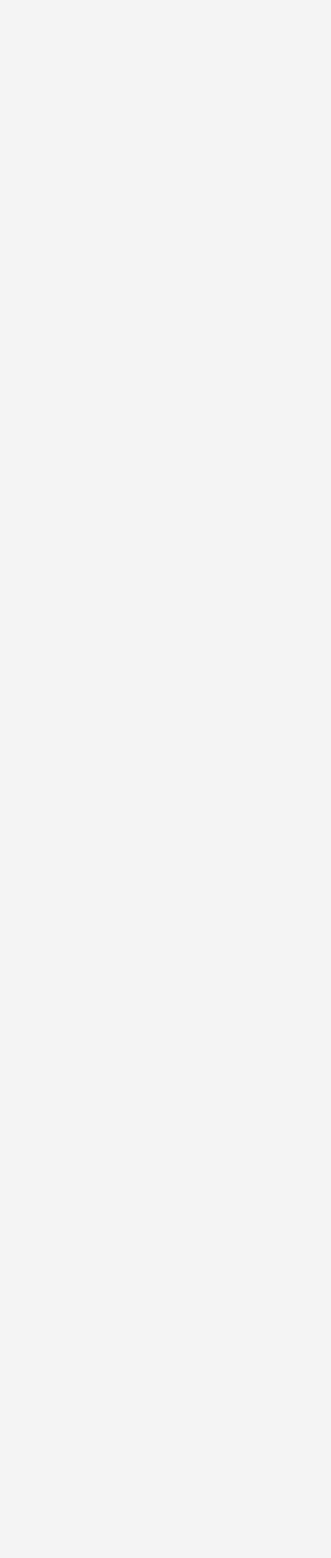
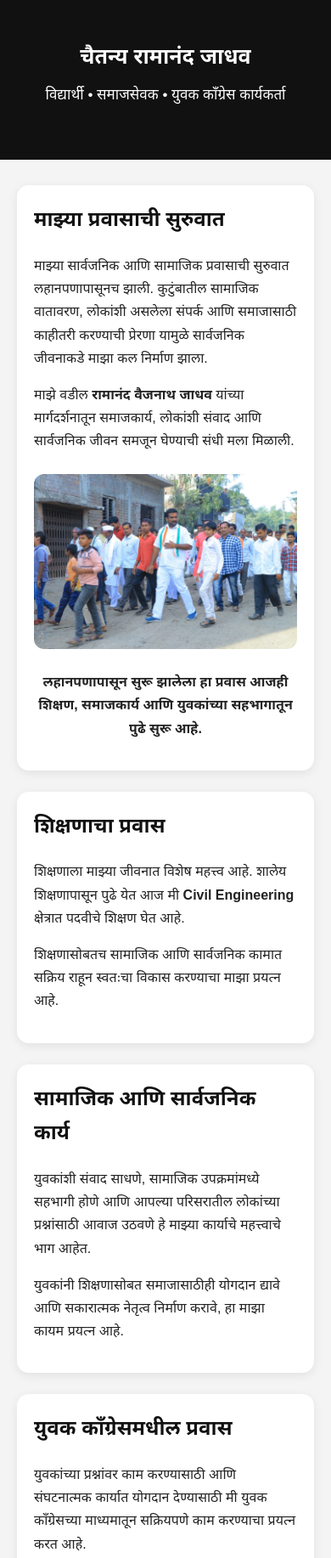
Before and after one commit to jadhavchaitanaya-in/chaitanyajadhav.github.io, a plain HTML site: page about.html in a window 390 px wide. Shown: the top 1834 px of the page at 85% size. Before the commit the page ends 844 px from the top, so only its background shows below. Drawn offline with Linux system fonts and the light colour scheme.

Commit message:
Update about.html
Signed-off-by: jadhavchaitanaya-in <jadhavchaitanaya@gmail.com>

```diff
--- a/about.html
+++ b/about.html
@@ -3,15 +3,16 @@
 <head>
     <meta charset="UTF-8">
     <meta name="viewport" content="width=device-width, initial-scale=1.0">
-
-    <title>चैतन्य रामानंद जाधव | माझा प्रवास</title>
-
-    <meta name="description" content="चैतन्य रामानंद जाधव यांचा वैयक्तिक परिचय, शिक्षण, सामाजिक आणि सार्वजनिक प्रवास.">
+    <title>चैतन्य रामानंद जाधव | अधिकृत प्रोफाइल</title>
 
     <style>
+        * {
+            box-sizing: border-box;
+        }
+
         body {
             margin: 0;
-            font-family: Arial, sans-serif;
+            font-family: Arial, "Noto Sans Devanagari", sans-serif;
             background: #f4f4f4;
             color: #222;
             line-height: 1.7;
@@ -21,72 +22,197 @@
             background: #111;
             color: white;
             text-align: center;
-            padding: 50px 20px;
+            padding: 45px 20px;
         }
 
         .header h1 {
             margin: 0;
-            font-size: 36px;
+            font-size: 32px;
         }
 
         .header p {
-            font-size: 18px;
+            margin-top: 10px;
+            font-size: 17px;
         }
 
         .content {
-            max-width: 850px;
+            max-width: 900px;
             margin: 30px auto;
-            background: white;
-            padding: 30px;
-            border-radius: 12px;
+            padding: 0 20px;
         }
 
-        h2 {
-            border-bottom: 2px solid #ddd;
-            padding-bottom: 8px;
+        .card {
+            background: white;
+            padding: 28px;
+            margin-bottom: 25px;
+            border-radius: 14px;
+            box-shadow: 0 3px 12px rgba(0,0,0,0.08);
+        }
+
+        .card h2 {
+            margin-top: 0;
+            color: #111;
         }
 
         .photo-box {
-            <img src="WhatsApp Image 2026-10-05 at 10.03.28 PM.jpeg" alt="चैतन्य रामानंद जाधव यांचा लहानपणीचा वडिलांसोबतचा फोटो" style="max-width:100%; height:auto; border-radius:10px;">
+            text-align: center;
+            margin: 25px 0;
+        }
+
+        .photo-box img {
+            width: 100%;
+            max-width: 650px;
+            height: auto;
+            border-radius: 12px;
+            display: block;
+            margin: auto;
+        }
+
+        .highlight {
+            font-weight: bold;
+        }
+
+        .footer {
+            background: #111;
+            color: white;
+            text-align: center;
+            padding: 25px 15px;
+            margin-top: 40px;
+        }
+
+        @media (max-width: 600px) {
+            .header h1 {
+                font-size: 25px;
+            }
+
+            .card {
+                padding: 20px;
+            }
+        }
+    </style>
+</head>
+
+<body>
+
+    <div class="header">
+        <h1>चैतन्य रामानंद जाधव</h1>
+        <p>विद्यार्थी • समाजसेवक • युवक काँग्रेस कार्यकर्ता</p>
+    </div>
+
+    <div class="content">
+
+        <div class="card">
+            <h2>माझ्या प्रवासाची सुरुवात</h2>
+
+            <p>
+                माझ्या सार्वजनिक आणि सामाजिक प्रवासाची सुरुवात
+                लहानपणापासूनच झाली. कुटुंबातील सामाजिक वातावरण,
+                लोकांशी असलेला संपर्क आणि समाजासाठी काहीतरी
+                करण्याची प्रेरणा यामुळे सार्वजनिक जीवनाकडे माझा
+                कल निर्माण झाला.
+            </p>
+
+            <p>
+                माझे वडील <span class="highlight">रामानंद वैजनाथ जाधव</span>
+                यांच्या मार्गदर्शनातून समाजकार्य, लोकांशी संवाद
+                आणि सार्वजनिक जीवन समजून घेण्याची संधी मला मिळाली.
+            </p>
+
             <div class="photo-box">
-        <p>
-            येथे माझा लहानपणीचा वडिलांसोबतचा फोटो असेल.
-        </p>
-        <p>
-            वडिलांच्या सोबत चालत सुरू झालेल्या
-            माझ्या प्रवासाची ही एक आठवण.
+                <img src="WhatsApp Image 2026-10-05 at 10.03.28 PM.jpeg"
+                     alt="चैतन्य रामानंद जाधव यांचा लहानपणीचा वडिलांसोबतचा फोटो">
+            </div>
+
+            <p style="text-align:center;">
+                <strong>लहानपणापासून सुरू झालेला हा प्रवास आजही
+                शिक्षण, समाजकार्य आणि युवकांच्या सहभागातून पुढे सुरू आहे.</strong>
             </p>
         </div>
 
-    <h2>माझ्याबद्दल</h2>
+        <div class="card">
+            <h2>शिक्षणाचा प्रवास</h2>
 
             <p>
-        मी चैतन्य रामानंद जाधव. शिक्षणासोबत सामाजिक,
-        विद्यार्थी आणि सार्वजनिक क्षेत्रात सक्रियपणे
-        काम करण्याचा माझा प्रयत्न आहे.
+                शिक्षणाला माझ्या जीवनात विशेष महत्त्व आहे.
+                शालेय शिक्षणापासून पुढे येत आज मी
+                <span class="highlight">Civil Engineering</span>
+                क्षेत्रात पदवीचे शिक्षण घेत आहे.
             </p>
 
-    <h2>माझे शिक्षण</h2>
+            <p>
+                शिक्षणासोबतच सामाजिक आणि सार्वजनिक कामात सक्रिय
+                राहून स्वतःचा विकास करण्याचा माझा प्रयत्न आहे.
+            </p>
+        </div>
+
+        <div class="card">
+            <h2>सामाजिक आणि सार्वजनिक कार्य</h2>
 
             <p>
-        मी Civil Engineering चे शिक्षण घेत आहे.
-        शिक्षणासोबत नवीन गोष्टी शिकणे आणि समाजासाठी
-        सकारात्मक योगदान देणे हे माझे ध्येय आहे.
+                युवकांशी संवाद साधणे, सामाजिक उपक्रमांमध्ये
+                सहभागी होणे आणि आपल्या परिसरातील लोकांच्या
+                प्रश्नांसाठी आवाज उठवणे हे माझ्या कार्याचे
+                महत्त्वाचे भाग आहेत.
             </p>
 
-    <h2>माझे कार्य</h2>
+            <p>
+                युवकांनी शिक्षणासोबत समाजासाठीही योगदान द्यावे
+                आणि सकारात्मक नेतृत्व निर्माण करावे, हा माझा
+                कायम प्रयत्न आहे.
+            </p>
+        </div>
+
+        <div class="card">
+            <h2>युवक काँग्रेसमधील प्रवास</h2>
 
             <p>
-        विद्यार्थी आणि युवकांच्या प्रश्नांमध्ये सहभागी होत,
-        सामाजिक आणि सार्वजनिक कार्यातून लोकांशी जोडले
-        जाण्याचा माझा प्रयत्न आहे.
+                युवकांच्या प्रश्नांवर काम करण्यासाठी आणि
+                संघटनात्मक कार्यात योगदान देण्यासाठी मी
+                युवक काँग्रेसच्या माध्यमातून सक्रियपणे
+                काम करण्याचा प्रयत्न करत आहे.
             </p>
+
+            <p>
+                वरिष्ठांचे मार्गदर्शन, सहकाऱ्यांची साथ आणि
+                युवकांचा विश्वास यांच्या माध्यमातून भविष्यात
+                अधिक जबाबदारीने काम करण्याची माझी इच्छा आहे.
+            </p>
+        </div>
+
+        <div class="card">
+            <h2>माझी भूमिका</h2>
+
+            <p>
+                <strong>शिक्षण, समाजसेवा आणि युवकांचे नेतृत्व</strong>
+                या तीन गोष्टींना माझ्या पुढील प्रवासात विशेष
+                महत्त्व आहे.
+            </p>
+
+            <p>
+                पदापेक्षा कामाला आणि प्रसिद्धीपेक्षा लोकांच्या
+                विश्वासाला अधिक महत्त्व देऊन प्रामाणिकपणे
+                पुढे जाण्याचा माझा प्रयत्न राहील.
+            </p>
+        </div>
+
+        <div class="card">
+            <h2>भविष्यातील ध्येय</h2>
+
+            <p>
+                स्वतःचे शिक्षण पूर्ण करून समाजासाठी अधिक
+                जबाबदारीने काम करणे, युवकांना सकारात्मक
+                दिशेने प्रेरित करणे आणि सार्वजनिक जीवनात
+                विश्वासाने मिळालेली प्रत्येक जबाबदारी
+                प्रामाणिकपणे पार पाडणे हे माझे ध्येय आहे.
+            </p>
+        </div>
 
     </div>
 
-<footer>
-    © 2026 चैतन्य रामानंद जाधव
-</footer>
+    <div class="footer">
+        <p>चैतन्य रामानंद जाधव</p>
+        <p>विद्यार्थी • समाजसेवक • युवक काँग्रेस कार्यकर्ता</p>
+    </div>
 
 </body>
 </html>
```
Lines whose indentation alone changed are shown as unchanged.
